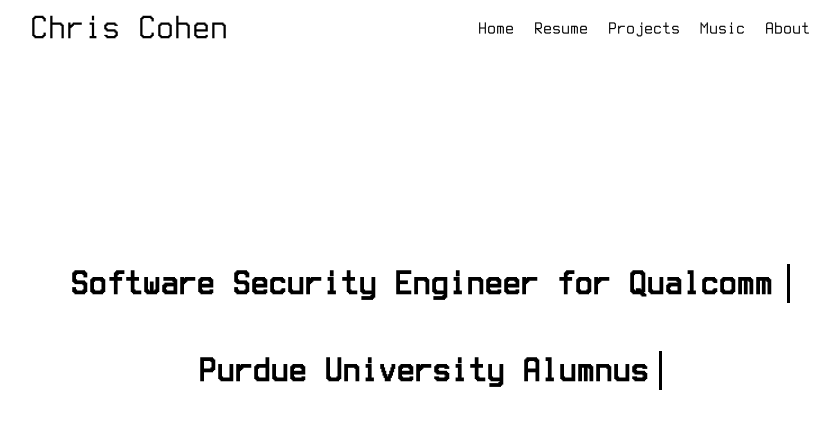
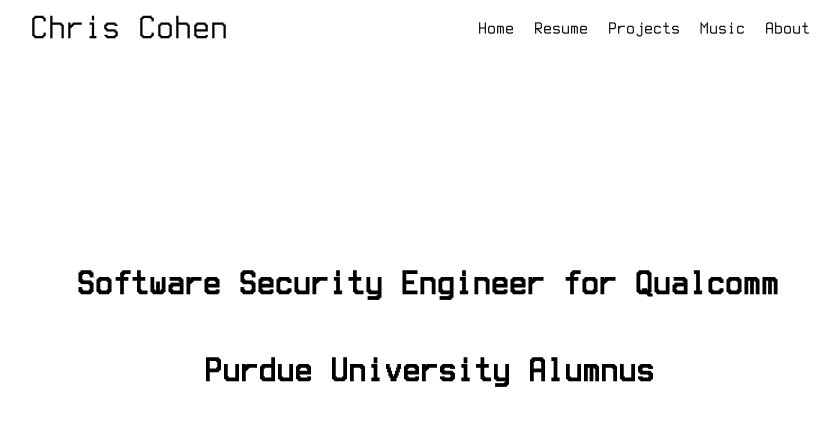
Before and after one commit to cohenchris/cohen_website, a Next.js app: page / in a window 1280 px wide. Shown: the top 428 px of the page, without its empty margins (210-1050 px from the left). Built offline with nearby package versions, Linux system fonts and the light colour scheme.

Commit message:
fixed typing front page

```diff
--- a/pages/index.js
+++ b/pages/index.js
@@ -4,14 +4,21 @@
 
 export default function Home() {
   return(
-          <div className={styles.homeContainer}>
+          <div>
             <NextSeo
               title="Home"
               description="Home page."
             />
             <div className={styles.mainHeader}>
-              <h1 className={styles.jobTitle}>Software Security Engineer for Qualcomm</h1>
-              <h1 className={styles.alumnus}>Purdue University Alumnus</h1>
+
+              <h1 className={styles.jobTitle}>
+                Software Security Engineer for Qualcomm
+              </h1>
+
+              <h1 className={styles.alumnus}>
+                Purdue University Alumnus
+              </h1>
+
             </div>
           </div>
         );
--- a/pages/index.module.css
+++ b/pages/index.module.css
@@ -1,47 +1,46 @@
-.homeContainer {
-  height: 100%;
-}
-
 .mainHeader {
   display: flex;
   flex-direction: column;
   justify-content: center;
   align-items: center;
+  text-align: center;
   height: 70vh;
   margin: 0;
 }
 
 .jobTitle {
-  border-right: .10em solid black;
   white-space: nowrap;
   overflow: hidden;
+  border-right: 3px solid transparent;
+  padding-right: 2.5px;
   width: 0;
   animation:
     typing-jobTitle 1.5s steps(40,end) forwards 1s,
-    blink-caret .5s step-end infinite;
+    blink-caret .5s step-end 7;
 }
 
 .alumnus {
-  display: inline-block;
   overflow: hidden;
-  border-right: .10em solid black;
   white-space: nowrap;
   width: 0;
+  border-right: 3px solid transparent;
+  padding-right: 2.5px;
   animation:
-    typing-alumnus 1s steps(40,end) 3s forwards,
-    blink-caret .5s step-end infinite;
+    typing-alumnus 1s steps(40,end) forwards 4.5s,
+    blink-caret .5s step-end 6 3.5s;
 }
 
 @keyframes typing-jobTitle {
   from { width: 0%; }
   to { width: 90%; }
 }
+
 @keyframes typing-alumnus {
   from { width: 0%; }
   to { width: 58%; }
 }
 
 @keyframes blink-caret {
-  from, to { border-color: transparent }
-  50% { border-color: black }
+  from,to { border-color: black; }
+  50% { border-color: transparent; }
 }
```
Also changed, not shown: 1 other file (tests, documents, lock files or other folders).
